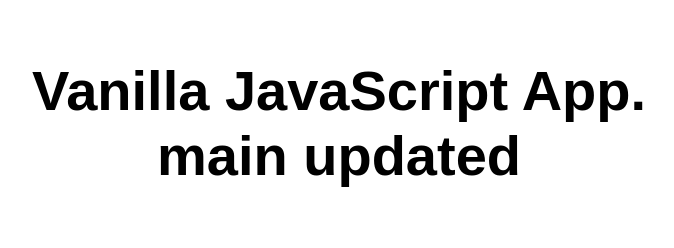
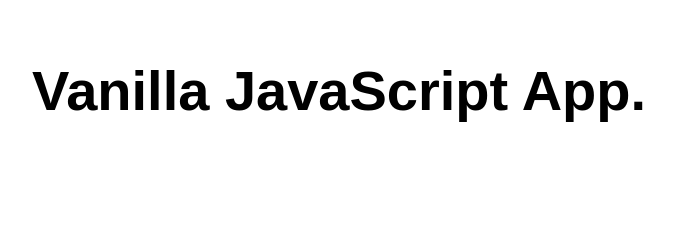
Before and after one commit to PramodKumarHK89/my-first-static-web-app, a plain HTML site: page index.html in a window 1280 px wide. Shown: the whole page, without its empty margins (301-975 px from the left). Drawn offline with Linux system fonts and the light colour scheme.

Commit message:
Update index.html
Some random changes

```diff
--- a/index.html
+++ b/index.html
@@ -10,7 +10,7 @@
 
 <body>
   <main>
-    <h1>Vanilla JavaScript App. main updated</h1>
+    <h1>Vanilla JavaScript App.</h1>
   </main>
 </body>
 
```
